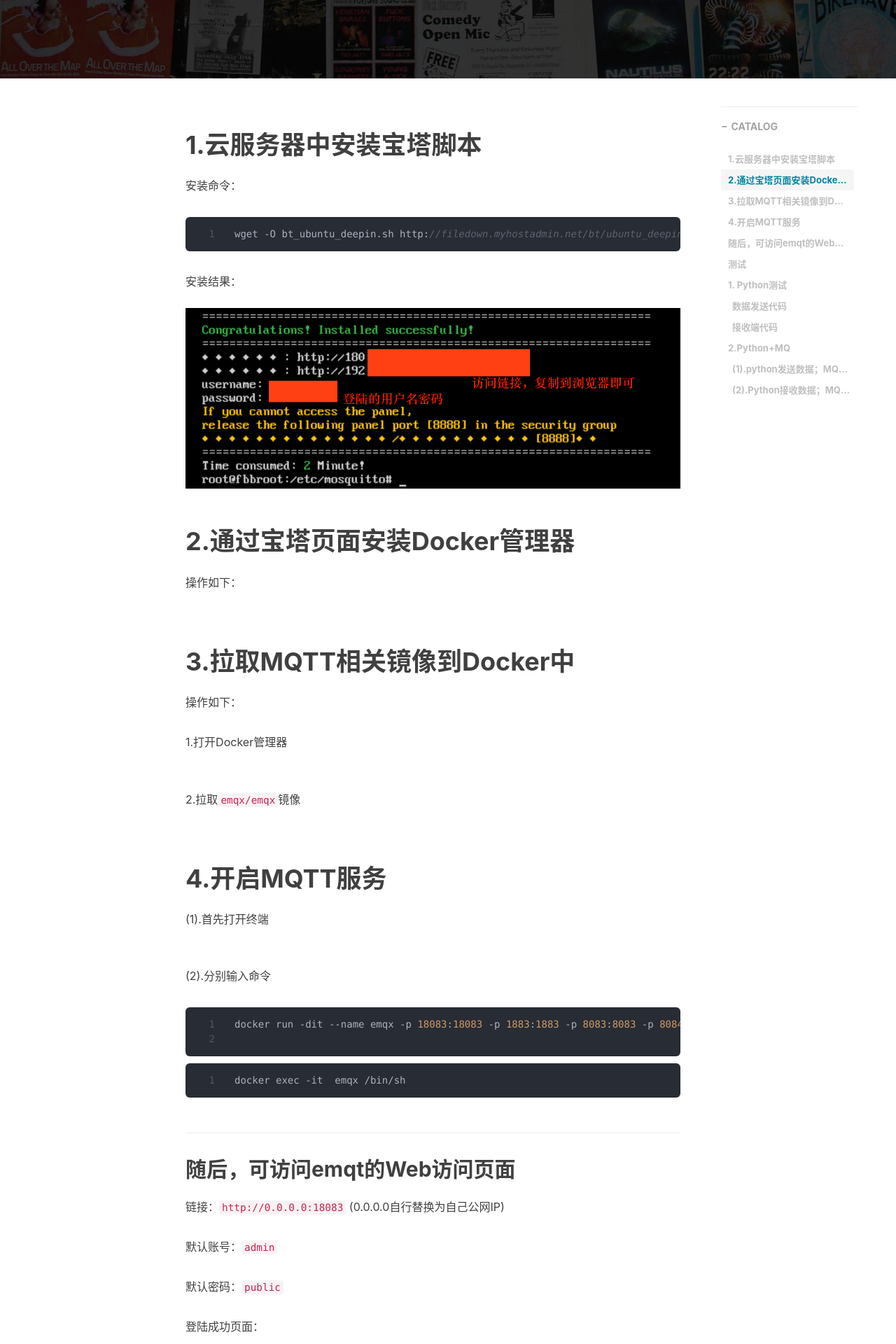
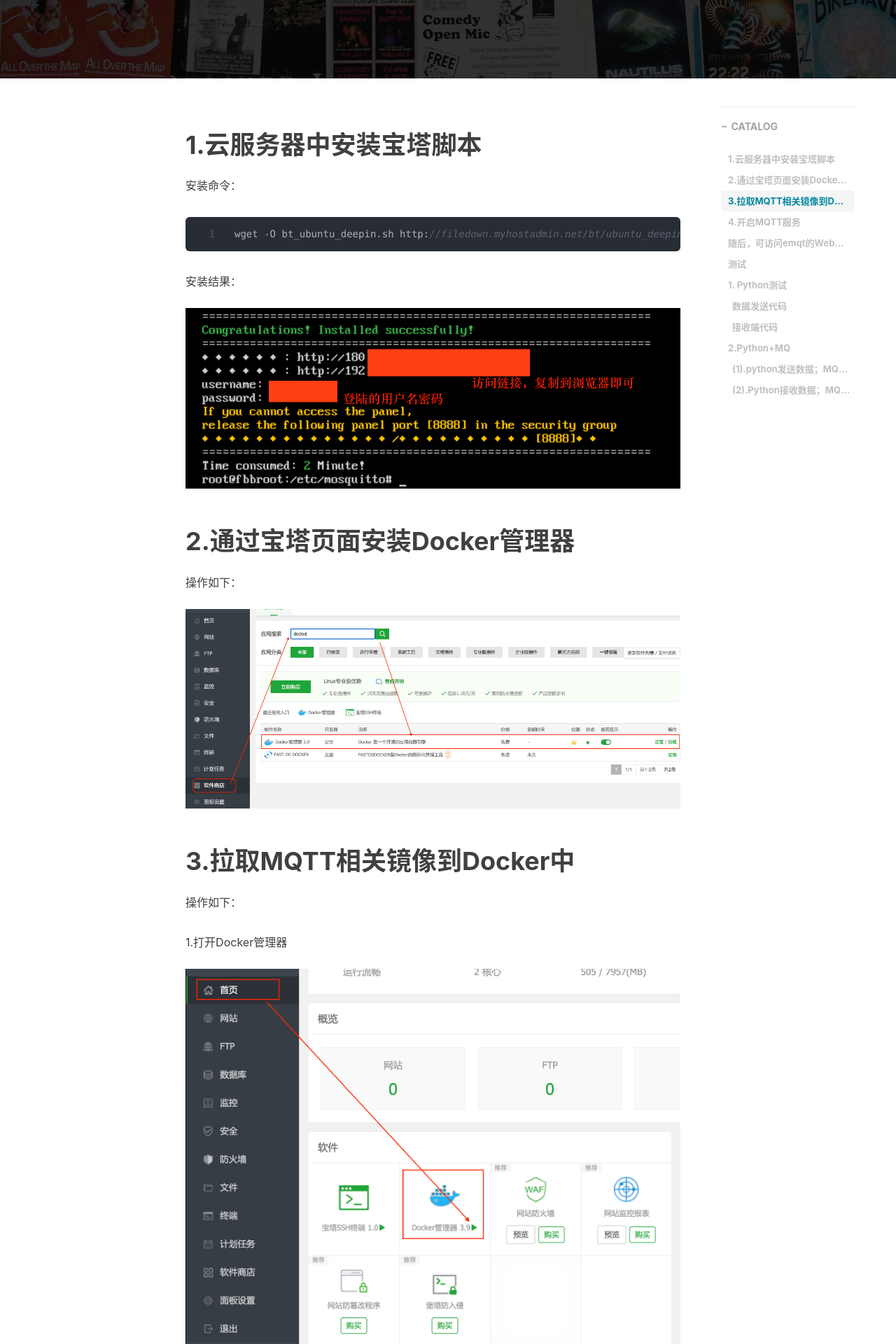
Before and after one commit to Cool-breeze-bin/Cool-breeze-bin.github.io, a Jekyll site: the page built from _posts/2022-05-23-Create MQTT in BaiDuCloud.md, in a window 1280 px wide. Shown: the part 471-2391 px from the top of the page at 70% size. Built offline with Jekyll 4.4.1, drawn with Linux system fonts in a browser that asks for light colours; nearby versions of some CDN libraries; comment, search, counter and statistics services are not loaded.

Commit message:
Update 2022-05-23-Create MQTT in BaiDuCloud.md

````diff
--- a/_posts/2022-05-23-Create MQTT in BaiDuCloud.md
+++ b/_posts/2022-05-23-Create MQTT in BaiDuCloud.md
@@ -24,18 +24,18 @@
 
 # 2.通过宝塔页面安装Docker管理器
 操作如下：
-![](img/mqtt/docker_tools.png)
+![](/img/mqtt/docker_tools.png)
 # 3.拉取MQTT相关镜像到Docker中
 操作如下：
 
 1.打开Docker管理器
-![](img/mqtt/OpenDockerTools.png)
+![](/img/mqtt/OpenDockerTools.png)
 
 2.拉取``` emqx/emqx ```镜像
-![](img/mqtt/emqx.png)
+![](/img/mqtt/emqx.png)
 # 4.开启MQTT服务
 (1).首先打开终端
-![](img/mqtt/term.png)
+![](/img/mqtt/term.png)
 
 (2).分别输入命令
 ```c
@@ -56,7 +56,7 @@
 
 登陆成功页面：
 
-![](img/mqtt/emqt.png)
+![](/img/mqtt/emqt.png)
 # 测试
 ## 1. Python测试
 首先安装paho-mqtt
@@ -66,7 +66,7 @@
 pip install paho-mqtt
 ```
 使用Pycharm安装：
-![](img/mqtt/install_paho-mqtt.png)
+![](/img/mqtt/install_paho-mqtt.png)
 
 ### 数据发送代码
 ```python
@@ -157,32 +157,32 @@
 测试结果如下：
 
 发送数据
-![](img/mqtt/mqtt_send.png)
+![](/img/mqtt/mqtt_send.png)
 
 接收数据
-![](img/mqtt/mqtt_recive.png)
+![](/img/mqtt/mqtt_recive.png)
 ## 2.Python+MQ
  首先进行MQ连接
- ![](img/mqtt/MQConnect.png)
+ ![](/img/mqtt/MQConnect.png)
 
 ### (1).python发送数据；MQ接收数据
 
 
 
 连接成功后，进行接收相关配置（上面操作页面下滑）
-![](img/mqtt/ReciveSetting.png)
+![](/img/mqtt/ReciveSetting.png)
 
 设置完成后，运行之前的Python发送数据代码，滑到MQ页面底部可看到接收的数据
-![](img/mqtt/ReciveCheck.png)
+![](/img/mqtt/ReciveCheck.png)
 
 ### (2).Python接收数据；MQ发送数据
 首先运行python接收数据的代码。
 
 MQ页面中进行如下操作：
-![](img/mqtt/MQSend.png)
+![](/img/mqtt/MQSend.png)
 
 验证Python端接收的数据：
-![](img/mqtt/PythonRecive.png)
+![](/img/mqtt/PythonRecive.png)
 
 ----
 **验证完毕，MQTT搭建成功！**
````
